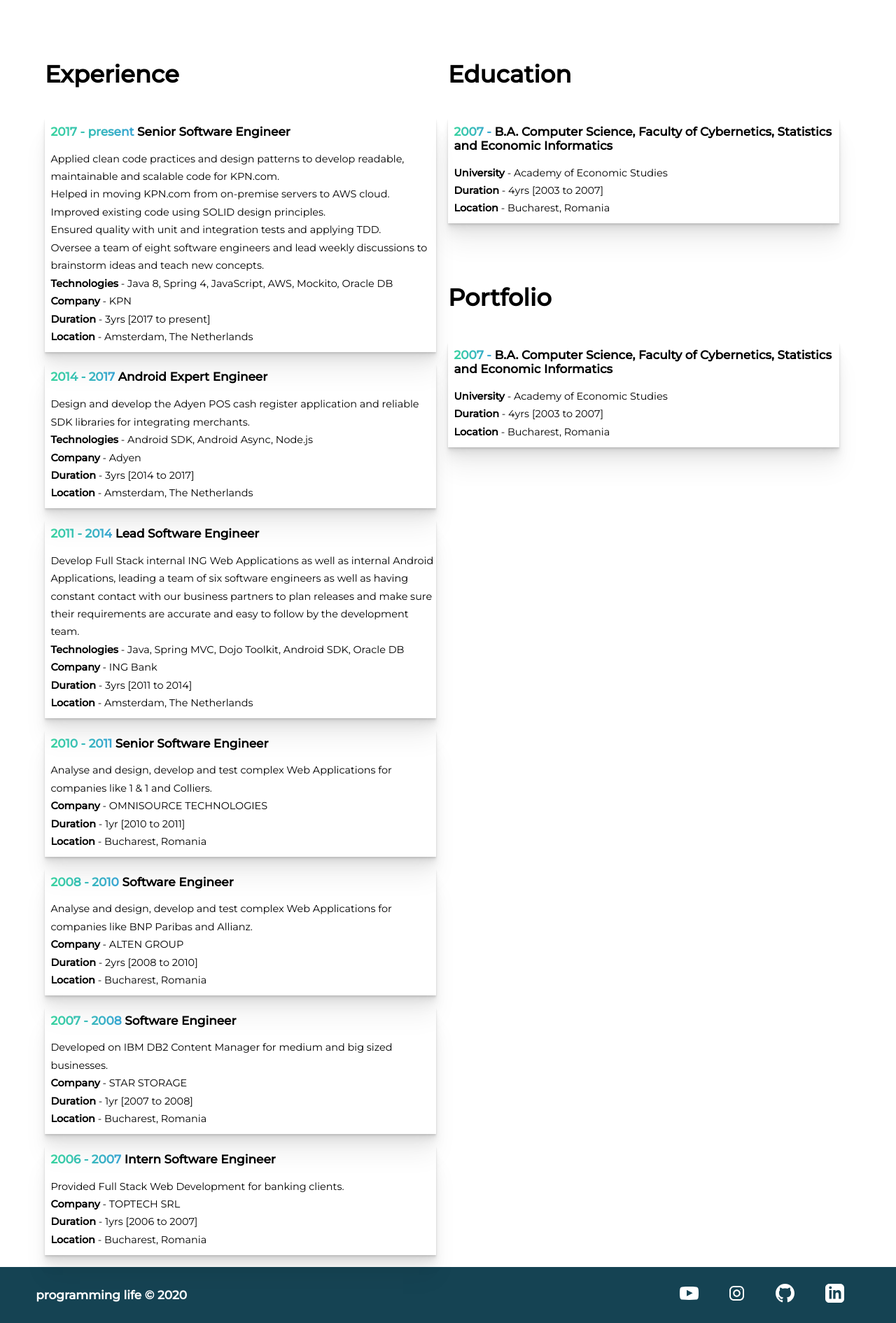
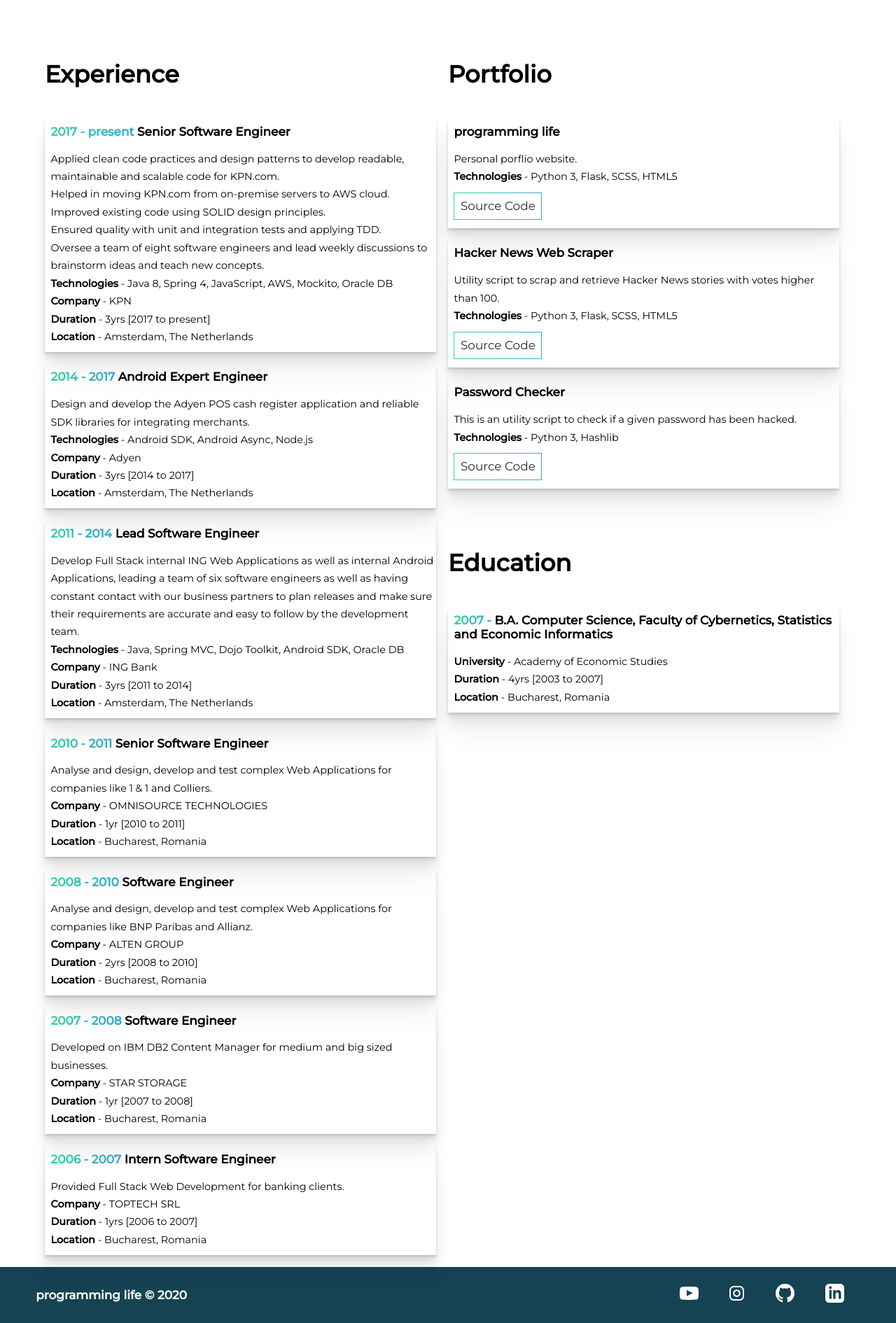
Before and after one commit to andreivisan/py_portfolio, a Flask app: page /resume.html in a window 1280 px wide. Shown: the part 80-1970 px from the top of the page at 70% size. Run offline with Flask 2, Linux system fonts and the light colour scheme.

Commit message:
Refactored design

```diff
--- a/static/styles/_resume.scss
+++ b/static/styles/_resume.scss
@@ -18,7 +18,7 @@
             margin-bottom: 2rem;
             margin-right: 2rem;
             //box-shadow: 0px 10px 10px rgba($color: #000000, $alpha: 0.2),
-        //0px 20px 40px rgba($color: #000000, $alpha: 0.2);
+            //0px 20px 40px rgba($color: #000000, $alpha: 0.2);
             box-shadow: 0 2px 2px rgba(0,0,0,.1), 0 4px 4px rgba(0,0,0,.05), 0 8px 8px rgba(0,0,0,.05), 0 16px 16px rgba(0,0,0,.05), 0 32px 32px rgba(0,0,0,.05);
             //border-radius: 1rem;
 
@@ -43,3 +43,47 @@
         }
     }
 }
+
+ .portfolio {
+    flex: 1 1 40rem;
+
+    .items {
+        li {
+            margin-top: 2rem;
+            margin-bottom: 2rem;
+            margin-right: 2rem;
+            //box-shadow: 0px 10px 10px rgba($color: #000000, $alpha: 0.2),
+            //0px 20px 40px rgba($color: #000000, $alpha: 0.2);
+            box-shadow: 0 2px 2px rgba(0,0,0,.1), 0 4px 4px rgba(0,0,0,.05), 0 8px 8px rgba(0,0,0,.05), 0 16px 16px rgba(0,0,0,.05), 0 32px 32px rgba(0,0,0,.05);
+            //border-radius: 1rem;
+            padding-bottom: 1rem;
+
+            h4 {
+                color: black;
+                padding: 1rem 0 1rem 1rem;
+            }
+
+            p {
+                padding: 1rem 0 1rem 1rem;
+                line-height: 3rem;
+                font-size: 1.7rem;
+            }
+
+            .portfo-button {
+                border: 0.2rem solid transparent;
+                padding: 1rem;
+                border-image: $gradient;
+                border-image-slice: 1;
+            }
+
+            a:hover {
+                border: 0.2rem solid transparent;
+                padding: 1rem;
+                border-image: $gradient;
+                background-image: $gradient;
+                color: white;
+                border-image-slice: 1;
+            }
+        }
+    }
+ }
--- a/static/styles/style.css
+++ b/static/styles/style.css
@@ -240,6 +240,53 @@ nav ul {
   font-size: 1.7rem;
 }
 
+.portfolio {
+  -webkit-box-flex: 1;
+      -ms-flex: 1 1 40rem;
+          flex: 1 1 40rem;
+}
+
+.portfolio .items li {
+  margin-top: 2rem;
+  margin-bottom: 2rem;
+  margin-right: 2rem;
+  -webkit-box-shadow: 0 2px 2px rgba(0, 0, 0, 0.1), 0 4px 4px rgba(0, 0, 0, 0.05), 0 8px 8px rgba(0, 0, 0, 0.05), 0 16px 16px rgba(0, 0, 0, 0.05), 0 32px 32px rgba(0, 0, 0, 0.05);
+          box-shadow: 0 2px 2px rgba(0, 0, 0, 0.1), 0 4px 4px rgba(0, 0, 0, 0.05), 0 8px 8px rgba(0, 0, 0, 0.05), 0 16px 16px rgba(0, 0, 0, 0.05), 0 32px 32px rgba(0, 0, 0, 0.05);
+  padding-bottom: 1rem;
+}
+
+.portfolio .items li h4 {
+  color: black;
+  padding: 1rem 0 1rem 1rem;
+}
+
+.portfolio .items li p {
+  padding: 1rem 0 1rem 1rem;
+  line-height: 3rem;
+  font-size: 1.7rem;
+}
+
+.portfolio .items li .portfo-button {
+  border: 0.2rem solid transparent;
+  padding: 1rem;
+  -o-border-image: linear-gradient(left, #38d39f, #38a4d3);
+     border-image: -webkit-gradient(linear, left top, right top, from(#38d39f), to(#38a4d3));
+     border-image: linear-gradient(left, #38d39f, #38a4d3);
+  border-image-slice: 1;
+}
+
+.portfolio .items li a:hover {
+  border: 0.2rem solid transparent;
+  padding: 1rem;
+  -o-border-image: linear-gradient(left, #38d39f, #38a4d3);
+     border-image: -webkit-gradient(linear, left top, right top, from(#38d39f), to(#38a4d3));
+     border-image: linear-gradient(left, #38d39f, #38a4d3);
+  background-image: -webkit-gradient(linear, left top, right top, from(#38d39f), to(#38a4d3));
+  background-image: linear-gradient(left, #38d39f, #38a4d3);
+  color: white;
+  border-image-slice: 1;
+}
+
 .form-section {
   min-height: 80vh;
   display: -webkit-box;
@@ -442,5 +489,26 @@ footer h4 {
     padding: 0rem;
     width: 100%;
   }
+  footer {
+    display: -webkit-box;
+    display: -ms-flexbox;
+    display: flex;
+    -webkit-box-pack: center;
+        -ms-flex-pack: center;
+            justify-content: center;
+    -webkit-box-align: center;
+        -ms-flex-align: center;
+            align-items: center;
+    -webkit-box-orient: horizontal;
+    -webkit-box-direction: normal;
+        -ms-flex-direction: row;
+            flex-direction: row;
+  }
+  footer h4 {
+    display: none;
+  }
+  footer ul {
+    width: 100%;
+  }
 }
 /*# sourceMappingURL=style.css.map */
--- a/static/styles/style.scss
+++ b/static/styles/style.scss
@@ -94,4 +94,15 @@ $gray-text: #2c2c2c;
         padding: 0rem;
         width: 100%;
     }
+
+    footer {
+        @include flex(center, center, row);
+        h4 {
+            display: none;
+        }
+
+        ul {
+           width: 100%;
+        }
+    }
 }
--- a/templates/contact.html
+++ b/templates/contact.html
@@ -10,6 +10,7 @@
     <link rel="preconnect" href="https://fonts.gstatic.com">
     <link href="https://fonts.googleapis.com/css2?family=Montserrat:wght@400;500&display=swap" rel="stylesheet">
     <link rel="stylesheet" href="../static/styles/style.css">
+    <link href="../static/assets/favicon.svg" rel="icon">
     <title>Andrei Visan | Programming Life</title>
 </head>
 
--- a/templates/index.html
+++ b/templates/index.html
@@ -10,6 +10,7 @@
     <link rel="preconnect" href="https://fonts.gstatic.com">
     <link href="https://fonts.googleapis.com/css2?family=Montserrat:wght@400;500&display=swap" rel="stylesheet">
     <link rel="stylesheet" href="../static/styles/style.css">
+    <link href="../static/assets/favicon.svg" rel="icon">
     <title>Andrei Visan | Programming Life</title>
 </head>
 
@@ -18,7 +19,7 @@
         <nav>
             <div class="logo">
                 <img src="../static/assets/icons/code.svg" alt="logo">
-                <h1>programming life</h1>
+                <h1> programming life</h1>
             </div>
 
             <ul>
--- a/templates/resume.html
+++ b/templates/resume.html
@@ -10,6 +10,7 @@
     <link rel="preconnect" href="https://fonts.gstatic.com">
     <link href="https://fonts.googleapis.com/css2?family=Montserrat:wght@400;500&display=swap" rel="stylesheet">
     <link rel="stylesheet" href="../static/styles/style.css">
+    <link href="../static/assets/favicon.svg" rel="icon">
     <title>Andrei Visan | Programming Life</title>
 </head>
 
@@ -136,6 +137,46 @@
         </div>
 
         <div class="education">
+            <div class="portfolio">
+                <h2>Portfolio</h2>
+                <ul class="items">
+                    <li>
+                        <h4> programming life </h4>
+                        <p>
+                            Personal porflio website. <br />
+                            <b>Technologies</b> - Python 3, Flask, SCSS, HTML5
+                        </p>
+                        <p>
+                            <a href="https://github.com/andreivisan/py_portfolio" target="_blank" class="portfo-button">
+                                Source Code </a>
+                        </p>
+                    </li>
+                    <li>
+                        <h4> Hacker News Web Scraper </h4>
+                        <p>
+                            Utility script to scrap and retrieve Hacker News stories with votes higher than 100. <br />
+                            <b>Technologies</b> - Python 3, Flask, SCSS, HTML5
+                        </p>
+                        <p>
+                            <a href="https://github.com/andreivisan/hn-scrape" target="_blank" class="portfo-button">
+                                Source Code </a>
+                        </p>
+                    </li>
+                    <li>
+                        <h4> Password Checker </h4>
+                        <p>
+                            This is an utility script to check if a given password has been hacked. <br />
+                            <b>Technologies</b> - Python 3, Hashlib
+                        </p>
+                        <p>
+                            <a href="https://github.com/andreivisan/passwordchecker" target="_blank"
+                                class="portfo-button">
+                                Source Code </a>
+                        </p>
+                    </li>
+                </ul>
+            </div>
+
             <h2>Education</h2>
             <ul class="timeline">
                 <li>
@@ -148,21 +189,6 @@
                     </p>
                 </li>
             </ul>
-
-            <div class="portfolio">
-                <h2>Portfolio</h2>
-                <ul class="timeline">
-                    <li>
-                        <h4><span>2007 - </span> B.A. Computer Science, Faculty of Cybernetics, Statistics and Economic
-                            Informatics</h4>
-                        <p>
-                            <b>University</b> - Academy of Economic Studies <br />
-                            <b>Duration</b> - 4yrs [2003 to 2007] <br />
-                            <b>Location</b> - Bucharest, Romania
-                        </p>
-                    </li>
-                </ul>
-            </div>
         </div>
     </section>
 
```
Also changed, not shown: 1 other file.
